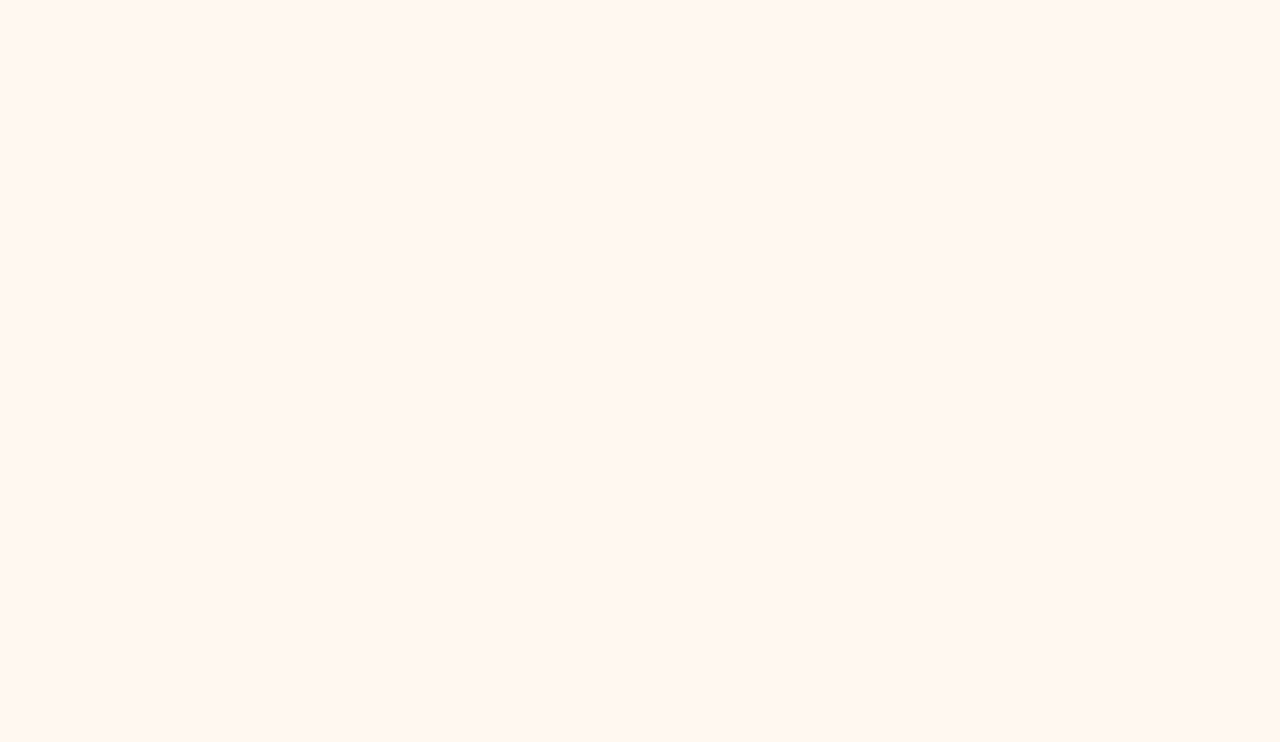
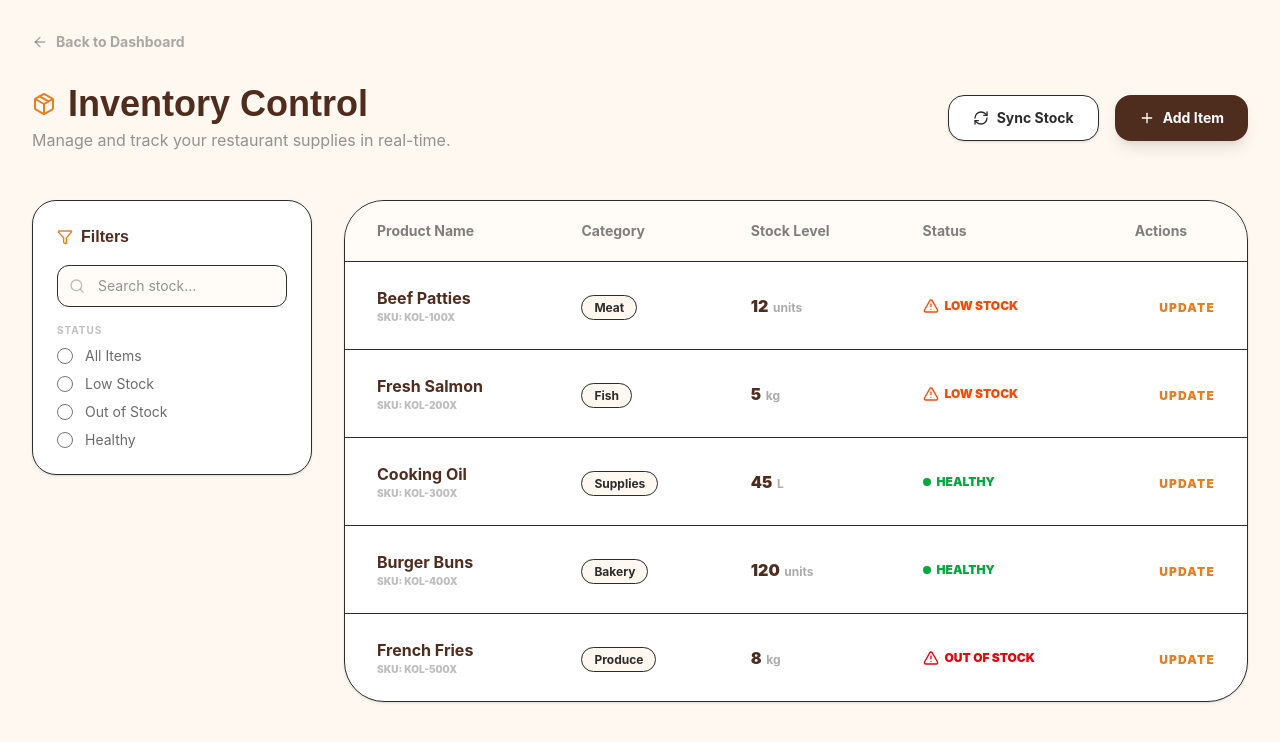
Before and after one commit to Fidelkyalo/Kolay-Restaurant, a React app in the folder web/: page /inventory in a window 1280 px wide. Before the commit this address had no page. Shown: the top 742 px of the page. Built offline with nearby package versions, Linux system fonts and the light colour scheme; the HTML template or start-up script is replaced by a standard one.

Commit message:
Feature: Added dedicated Inventory Management page and routing

```diff
--- a/web/src/App.jsx
+++ b/web/src/App.jsx
@@ -3,6 +3,7 @@ import Login from './pages/Login';
 import Dashboard from './pages/Dashboard';
 import POS from './pages/POS';
 import KDS from './pages/KDS';
+import Inventory from './pages/Inventory';
 
 function App() {
   return (
@@ -12,6 +13,7 @@ function App() {
         <Route path="/dashboard" element={<Dashboard />} />
         <Route path="/pos" element={<POS />} />
         <Route path="/kds" element={<KDS />} />
+        <Route path="/inventory" element={<Inventory />} />
         <Route path="/" element={<Navigate to="/login" replace />} />
       </Routes>
     </Router>
--- a/web/src/pages/Dashboard.jsx
+++ b/web/src/pages/Dashboard.jsx
@@ -15,7 +15,7 @@ function Dashboard() {
                     <Link to="/dashboard" className="hover:text-secondary transition-colors underline decoration-secondary decoration-2 underline-offset-8">Dashboard</Link>
                     <Link to="/pos" className="hover:text-secondary transition-colors">Menu</Link>
                     <Link to="/kds" className="hover:text-secondary transition-colors">KDS</Link>
-                    <Link to="/dashboard" className="hover:text-secondary transition-colors">Inventory</Link>
+                    <Link to="/inventory" className="hover:text-secondary transition-colors">Inventory</Link>
                 </div>
                 <div className="flex items-center gap-4">
                     <div className="bg-accent text-primary px-4 py-1.5 rounded-full text-sm font-bold shadow-sm">
--- /dev/null
+++ b/web/src/pages/Inventory.jsx
@@ -0,0 +1,119 @@
+import React, { useState } from 'react';
+import { Package, AlertTriangle, Plus, Search, ArrowLeft, RefreshCw, Filter } from 'lucide-react';
+import { Link } from 'react-router-dom';
+
+const Inventory = () => {
+    const [inventory, setInventory] = useState([
+        { id: 1, name: 'Beef Patties', stock: 12, unit: 'units', status: 'LOW', category: 'Meat' },
+        { id: 2, name: 'Fresh Salmon', stock: 5, unit: 'kg', status: 'LOW', category: 'Fish' },
+        { id: 3, name: 'Cooking Oil', stock: 45, unit: 'L', status: 'OK', category: 'Supplies' },
+        { id: 4, name: 'Burger Buns', stock: 120, unit: 'units', status: 'OK', category: 'Bakery' },
+        { id: 5, name: 'French Fries', stock: 8, unit: 'kg', status: 'OUT', category: 'Produce' },
+    ]);
+
+    return (
+        <div className="min-h-screen bg-bg-cream p-8 font-body">
+            <Link to="/dashboard" className="flex items-center gap-2 text-charcoal/40 hover:text-secondary transition-colors mb-8 font-bold text-sm">
+                <ArrowLeft className="w-4 h-4" /> Back to Dashboard
+            </Link>
+
+            <header className="flex flex-col md:flex-row justify-between items-start md:items-center mb-12 gap-6">
+                <div>
+                    <h1 className="text-4xl font-display font-bold text-primary flex items-center gap-3">
+                        <Package className="text-secondary" /> Inventory Control
+                    </h1>
+                    <p className="text-charcoal/50 mt-1">Manage and track your restaurant supplies in real-time.</p>
+                </div>
+                <div className="flex gap-4 w-full md:w-auto">
+                    <button className="flex-1 md:flex-none bg-white border border-cream px-6 py-3 rounded-2xl flex items-center justify-center gap-2 font-bold text-sm shadow-sm hover:bg-cream transition-all">
+                        <RefreshCw className="w-4 h-4" /> Sync Stock
+                    </button>
+                    <button className="flex-1 md:flex-none bg-primary text-white px-6 py-3 rounded-2xl flex items-center justify-center gap-2 font-bold text-sm shadow-lg hover:bg-primary-dark transition-all">
+                        <Plus className="w-4 h-4" /> Add Item
+                    </button>
+                </div>
+            </header>
+
+            <div className="grid grid-cols-1 lg:grid-cols-4 gap-8">
+                {/* Filters Sidebar */}
+                <div className="lg:col-span-1 space-y-6">
+                    <div className="bg-white p-6 rounded-3xl border border-cream shadow-sm">
+                        <h3 className="font-bold text-primary mb-4 flex items-center gap-2">
+                            <Filter className="w-4 h-4 text-secondary" /> Filters
+                        </h3>
+                        <div className="space-y-4">
+                            <div className="relative">
+                                <Search className="absolute left-3 top-1/2 -translate-y-1/2 text-charcoal/30 w-4 h-4" />
+                                <input type="text" placeholder="Search stock..." className="w-full pl-10 pr-4 py-2.5 bg-bg-cream/50 border border-cream rounded-xl text-sm outline-none focus:ring-1 focus:ring-secondary" />
+                            </div>
+                            <div className="space-y-2">
+                                <p className="text-[10px] font-bold text-charcoal/30 uppercase tracking-widest">Status</p>
+                                {['All Items', 'Low Stock', 'Out of Stock', 'Healthy'].map(f => (
+                                    <label key={f} className="flex items-center gap-3 cursor-pointer group">
+                                        <input type="radio" name="filter" className="w-4 h-4 text-secondary" />
+                                        <span className="text-sm text-charcoal/70 group-hover:text-primary">{f}</span>
+                                    </label>
+                                ))}
+                            </div>
+                        </div>
+                    </div>
+                </div>
+
+                {/* Main Inventory Table */}
+                <div className="lg:col-span-3">
+                    <div className="bg-white rounded-[2.5rem] shadow-sm border border-cream overflow-hidden">
+                        <table className="w-full text-left border-collapse">
+                            <thead>
+                                <tr className="bg-bg-cream/50 border-b border-cream">
+                                    <th className="px-8 py-5 text-sm font-bold text-charcoal/60">Product Name</th>
+                                    <th className="px-8 py-5 text-sm font-bold text-charcoal/60">Category</th>
+                                    <th className="px-8 py-5 text-sm font-bold text-charcoal/60">Stock Level</th>
+                                    <th className="px-8 py-5 text-sm font-bold text-charcoal/60">Status</th>
+                                    <th className="px-8 py-5 text-sm font-bold text-charcoal/60">Actions</th>
+                                </tr>
+                            </thead>
+                            <tbody className="divide-y divide-cream">
+                                {inventory.map((item) => (
+                                    <tr key={item.id} className="hover:bg-bg-cream/30 transition-colors">
+                                        <td className="px-8 py-6">
+                                            <p className="font-bold text-primary">{item.name}</p>
+                                            <p className="text-[10px] text-charcoal/30 uppercase font-black">SKU: KOL-{item.id}00X</p>
+                                        </td>
+                                        <td className="px-8 py-6">
+                                            <span className="text-xs font-bold px-3 py-1 bg-bg-cream border border-cream rounded-full">{item.category}</span>
+                                        </td>
+                                        <td className="px-8 py-6">
+                                            <span className="font-black text-primary">{item.stock}</span> <span className="text-xs text-charcoal/40 font-bold">{item.unit}</span>
+                                        </td>
+                                        <td className="px-8 py-6">
+                                            {item.status === 'LOW' && (
+                                                <span className="flex items-center gap-1.5 text-orange-600 text-xs font-black">
+                                                    <AlertTriangle className="w-4 h-4" /> LOW STOCK
+                                                </span>
+                                            )}
+                                            {item.status === 'OUT' && (
+                                                <span className="flex items-center gap-1.5 text-red-600 text-xs font-black">
+                                                    <AlertTriangle className="w-4 h-4" /> OUT OF STOCK
+                                                </span>
+                                            )}
+                                            {item.status === 'OK' && (
+                                                <span className="flex items-center gap-1.5 text-green-600 text-xs font-black">
+                                                    <div className="w-2 h-2 bg-green-600 rounded-full"></div> HEALTHY
+                                                </span>
+                                            )}
+                                        </td>
+                                        <td className="px-8 py-6 text-right">
+                                            <button className="text-secondary font-black text-xs hover:underline uppercase tracking-widest">Update</button>
+                                        </td>
+                                    </tr>
+                                ))}
+                            </tbody>
+                        </table>
+                    </div>
+                </div>
+            </div>
+        </div>
+    );
+};
+
+export default Inventory;
```
